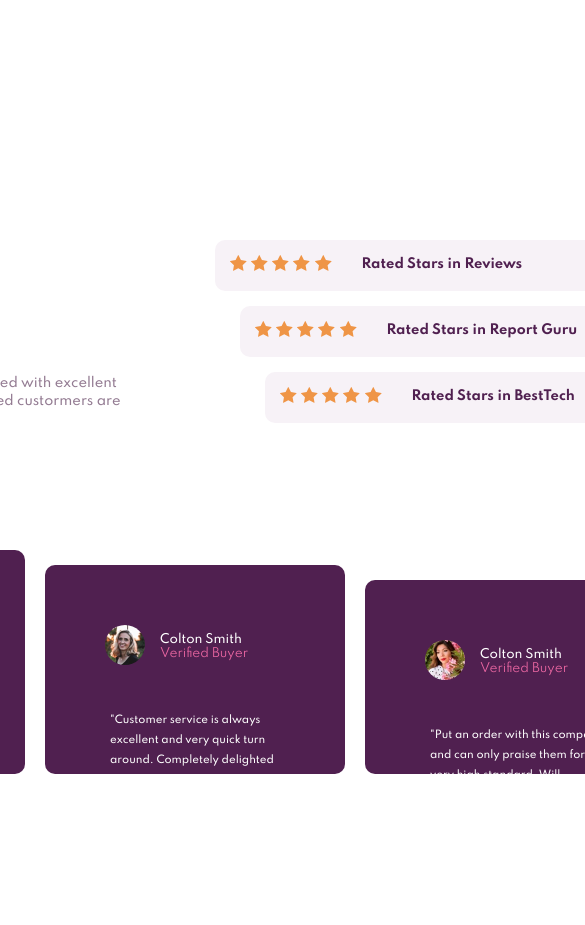
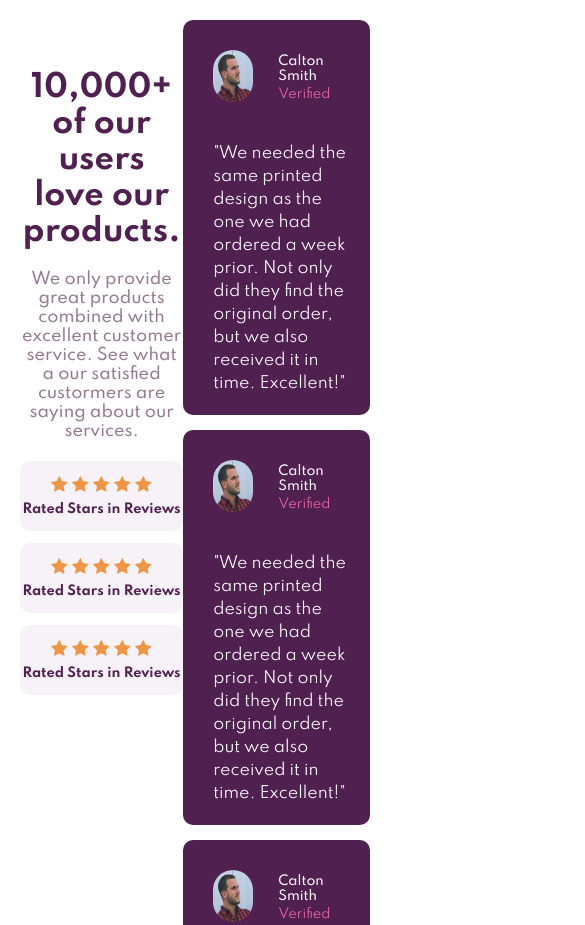
Before and after one commit to rogereichert/challenges, a plain HTML site: page Social proof section/index.html in a window 390 px wide. Shown: the top 925 px of the page, 585 px wide, since content can reach past the window. Before the commit the page ends 855 px from the top, so only its background shows below. Drawn offline with Linux system fonts and the light colour scheme.

Commit message:
Criado o arquivo mobile.css e global.css

```diff
--- /dev/null
+++ b/Social proof section/css/global.css
@@ -0,0 +1,6 @@
+*{
+    margin: 0;
+    padding: 0;
+    box-sizing: border-box;
+    font-family: 'Spartan', Arial, Helvetica, sans-serif;
+}
--- /dev/null
+++ b/Social proof section/css/mobile.css
@@ -0,0 +1,102 @@
+@media screen and (max-width: 768px) {
+    .container {
+      height: auto;
+      padding: 20px;
+      display: flex;
+      justify-content: center;
+    }
+
+    .topo {
+      text-align: center;
+    }
+
+    .topo .texto h1 {
+      font-size: 1.9rem;
+      font-weight: 700;
+      color: hsl(300, 43%, 22%);
+      margin-top: 50px;
+      margin-bottom: 20px;
+    }
+
+    .topo .texto .titulo {
+      font-weight: 500;
+      color: hsl(303, 10%, 53%);
+      margin-bottom: 20px;
+    }
+
+    .rating{
+      margin-bottom: 30px;
+    }
+
+    .rating .rated {
+      display: flex;
+      flex-direction: column;
+      align-items: center;
+      justify-content: center;
+      background-color: hsl(300, 24%, 96%);
+      border-radius: 10px;
+      margin-bottom: 12px;
+      height: 70px;
+    }
+
+    .rating .rated .imagem {
+      margin-bottom: 5px;
+    }
+
+    .rating .rated p {
+      color: hsl(300, 43%, 22%);
+      font-weight: 700;
+      font-size: 0.8rem;
+    }
+
+    /* bottom */
+
+    .card {
+      background-color: hsl(300, 43%, 22%);
+      border-radius: 10px;
+      height: auto;
+      margin-bottom: 15px;
+    }
+
+    .card .perfil {
+      display: flex;
+      padding: 30px;
+      margin-bottom: 20px;
+
+    }
+
+    .card .perfil img {
+      width: 40px;
+      border-radius: 40px;
+    }
+
+    .card .perfil .conta {
+      margin-top: 4px;
+      margin-left: 25px;
+
+    }
+
+    .card .perfil .conta .name {
+      color: white;
+      font-weight: 500;
+      font-size: 0.800rem;
+      margin-bottom: 3px;
+    }
+
+    .card .perfil .conta .verified {
+      color: white;
+      font-weight: 400;
+      font-size: 0.800rem;
+      color: hsl(333, 80%, 67%);
+    }
+
+    .description{
+      margin-top: -30px;
+      padding: 20px;
+      color: white;
+      font-size: 0.9800rem;
+      font-weight: 100;
+      line-height: 23px;
+      margin-left: 10px;
+    }
+  }
--- a/Social proof section/index.html
+++ b/Social proof section/index.html
@@ -5,117 +5,105 @@
     <meta http-equiv="X-UA-Compatible" content="IE=edge" />
     <meta name="viewport" content="width=device-width, initial-scale=1.0" />
     <title>Document</title>
-    <link rel="preconnect" href="https://fonts.googleapis.com" />
-    <link rel="preconnect" href="https://fonts.gstatic.com" crossorigin />
     <link
       href="https://fonts.googleapis.com/css2?family=Spartan:wght@400;500;700&display=swap"
       rel="stylesheet"
     />
-    <link rel="stylesheet" href="styles.css" />
+    <link rel="stylesheet" href="css/mobile.css" />
+    <link rel="stylesheet" href="css/styles.css" />
+    <link rel="stylesheet" href="css/global.css">
   </head>
   <body>
     <div class="container">
-      <div class="top">
-        <div class="header">
-          <h1 class="h1-10">10,000+ of our users love our products.</h1>
-          <p class="rated">
+      <section class="topo">
+        <div class="texto">
+          <h1>10,000+ of our users love our products.</h1>
+          <p class="titulo">
             We only provide great products combined with excellent customer
             service. See what a our satisfied custormers are saying about our
             services.
           </p>
         </div>
-
         <div class="rating">
-          <div class="stars">
-            <div class="estrelas">
+          <div class="rated">
+            <div class="imagem">
               <img src="images/icon-star.svg" alt="" />
               <img src="images/icon-star.svg" alt="" />
               <img src="images/icon-star.svg" alt="" />
               <img src="images/icon-star.svg" alt="" />
               <img src="images/icon-star.svg" alt="" />
             </div>
-            <p class="nota">Rated Stars in Reviews</p>
+            <p>Rated Stars in Reviews</p>
           </div>
-
-          <div class="stars stars2">
-            <div class="estrelas">
+          <div class="rated">
+            <div class="imagem">
               <img src="images/icon-star.svg" alt="" />
               <img src="images/icon-star.svg" alt="" />
               <img src="images/icon-star.svg" alt="" />
               <img src="images/icon-star.svg" alt="" />
               <img src="images/icon-star.svg" alt="" />
             </div>
-            <p class="nota">Rated Stars in Report Guru</p>
+            <p>Rated Stars in Reviews</p>
           </div>
-
-          <div class="stars stars3">
-            <div class="estrelas">
+          <div class="rated">
+            <div class="imagem">
               <img src="images/icon-star.svg" alt="" />
               <img src="images/icon-star.svg" alt="" />
               <img src="images/icon-star.svg" alt="" />
               <img src="images/icon-star.svg" alt="" />
               <img src="images/icon-star.svg" alt="" />
             </div>
-            <p class="nota">Rated Stars in BestTech </p>
+            <p>Rated Stars in Reviews</p>
           </div>
         </div>
-      </div>
+      </section>
 
-      <div class="bottom">
-        <div class="card card1">
-
+      <section class="bottom">
+        <div class="card">
           <div class="perfil">
-            <img src="images/image-colton.jpg" alt="">
-            <div class="contact">
-              <p class="name">Colton Smith</p>
-              <p class="verified">Verified Buyer</p>
+            <img src="images/image-colton.jpg" alt="" />
+            <div class="conta">
+              <p class="name">Calton Smith</p>
+              <p class="verified">Verified</p>
             </div>
           </div>
-
-          <div class="testimonial">
-            <p class="description">
-              "We needed the same printed design as the one we had ordered a
-              week prior. Not only did they find the original order, but
-              we  also received in time. Excelent!"
-            </p>
-          </div>
+          <p class="description">
+            "We needed the same printed design as the one we had ordered a week
+            prior. Not only did they find the original order, but we also
+            received it in time. Excellent!"
+          </p>
         </div>
 
-        <div class="card card2">
+        <div class="card">
           <div class="perfil">
-            <img src="images/image-irene.jpg" alt="">
-            <div class="contact">
-              <p class="name">Colton Smith</p>
-              <p class="verified">Verified Buyer</p>
+            <img src="images/image-colton.jpg" alt="" />
+            <div class="conta">
+              <p class="name">Calton Smith</p>
+              <p class="verified">Verified</p>
             </div>
           </div>
-
-          <div class="testimonial">
-            <p class="description">
-              "Customer service is always excellent and very quick turn around.
-              Completely delighted with the simplicity of the purchase
-              and the speed of delivery."
-            </p>
-          </div>
+          <p class="description">
+            "We needed the same printed design as the one we had ordered a week
+            prior. Not only did they find the original order, but we also
+            received it in time. Excellent!"
+          </p>
         </div>
 
-        <div class="card card3">
+        <div class="card">
           <div class="perfil">
-            <img src="images/image-anne.jpg" alt="">
-            <div class="contact">
-              <p class="name">Colton Smith</p>
-              <p class="verified">Verified Buyer</p>
+            <img src="images/image-colton.jpg" alt="" />
+            <div class="conta">
+              <p class="name">Calton Smith</p>
+              <p class="verified">Verified</p>
             </div>
           </div>
-
-          <div class="testimonial">
-            <p class="description">
-              "Put an order with this company and can only praise them for the very high
-              standard. Will definitely use them again and recommend them to everyone!"
-            </p>
-          </div>
+          <p class="description">
+            "We needed the same printed design as the one we had ordered a week
+            prior. Not only did they find the original order, but we also
+            received it in time. Excellent!"
+          </p>
         </div>
-      </div>
+      </section>
     </div>
   </body>
 </html>
--- a/Social proof section/styles.css
+++ /dev/null
@@ -1,244 +0,0 @@
-* {
-  margin: 0;
-  padding: 0;
-  box-sizing: border-box;
-}
-
-body {
-  font-family: "Spartan", Arial;
-}
-
-.container {
-  max-width: 1000px;
-  height: 600px;
-  margin: auto;
-  margin-top: 200px;
-  padding: 20px;
-  display: flex;
-  flex-direction: column;
-  align-items: center;
-}
-
-.top {
-  width: 1000px;
-  height: 299px;
-  display: flex;
-  justify-content: space-around;
-  margin-bottom: 1px;
-}
-
-.header {
-  padding: 30px;
-  width: 50%;
-}
-
-.h1-10 {
-  color: hsl(300, 43%, 22%);
-  width: 65%;
-  margin-bottom: 10px;
-}
-
-.rated {
-  width: 93%;
-  font-size: 13px;
-  font-weight: 500;
-  line-height: 18px;
-  color: hsl(303, 10%, 53%);
-}
-
-.rating {
-  padding: 20px;
-  width: 50%;
-}
-
-.stars {
-  width: 400px;
-  display: flex;
-  padding: 15px;
-  background-color: hsl(300, 24%, 96%);
-  margin-bottom: 15px;
-  border-radius: 10px;
-}
-
-.stars2 {
-  margin-left: 25px;
-}
-
-.stars3 {
-  margin-left: 50px;
-}
-
-p.nota {
-  margin-left: 30px;
-  font-size: 13px;
-  font-weight: 600;
-  margin-top: 2px;
-  color: hsl(300, 43%, 22%);
-}
-
-/* -- Inicio div bottom -- */
-.bottom {
-  width: 1000px;
-  height: 299px;
-  padding: 30px;
-  display: flex;
-  justify-content: space-between;
-}
-
-.card {
-  width: 300px;
-  height: 200px;
-  background-color: hsl(300, 43%, 22%);
-  border-radius: 10px;
-  padding: 30px;
-}
-
-.perfil {
-  display: flex;
-}
-
-.contact {
-  display: flex;
-  flex-direction: column;
-  margin-left: 15px;
-  margin-top: 8px;
-}
-
-p.name {
-  font-size: 12px;
-  font-weight: 500;
-  color: white;
-}
-
-p.verified {
-  color: hsl(333, 80%, 67%);
-  font-size: 12px;
-}
-
-.testimonial {
-  padding: 5px;
-  margin-top: 20px;
-}
-
-p.description {
-  color: white;
-  font-size: 0.638rem;
-  font-weight: 500;
-  line-height: 20px;
-}
-
-.perfil img {
-  width: 40px;
-  border-radius: 20px;
-}
-
-.card2 {
-  margin-top: 15px;
-}
-
-.card3 {
-  margin-top: 30px;
-}
-
-@media screen and (max-width: 768px) {
-  .container {
-    height: auto;
-    padding: 20px;
-    display: flex;
-    justify-content: center;
-  }
-
-  .topo {
-    text-align: center;
-  }
-
-  .topo .texto h1 {
-    font-size: 1.9rem;
-    font-weight: 700;
-    color: hsl(300, 43%, 22%);
-    margin-top: 50px;
-    margin-bottom: 20px;
-  }
-
-  .topo .texto .titulo {
-    font-weight: 500;
-    color: hsl(303, 10%, 53%);
-    margin-bottom: 20px;
-  }
-
-  .rating{
-    margin-bottom: 30px;
-  }
-
-  .rating .rated {
-    display: flex;
-    flex-direction: column;
-    align-items: center;
-    justify-content: center;
-    background-color: hsl(300, 24%, 96%);
-    border-radius: 10px;
-    margin-bottom: 12px;
-    height: 70px;
-  }
-
-  .rating .rated .imagem {
-    margin-bottom: 5px;
-  }
-
-  .rating .rated p {
-    color: hsl(300, 43%, 22%);
-    font-weight: 700;
-    font-size: 0.8rem;
-  }
-
-  /* bottom */
-
-  .card {
-    background-color: hsl(300, 43%, 22%);
-    border-radius: 10px;
-    height: auto;
-    margin-bottom: 15px;
-  }
-
-  .card .perfil {
-    display: flex;
-    padding: 30px;
-    margin-bottom: 20px;
-
-  }
-
-  .card .perfil img {
-    width: 40px;
-    border-radius: 40px;
-  }
-
-  .card .perfil .conta {
-    margin-top: 4px;
-    margin-left: 25px;
-
-  }
-
-  .card .perfil .conta .name {
-    color: white;
-    font-weight: 500;
-    font-size: 0.800rem;
-    margin-bottom: 3px;
-  }
-
-  .card .perfil .conta .verified {
-    color: white;
-    font-weight: 400;
-    font-size: 0.800rem;
-    color: hsl(333, 80%, 67%);
-  }
-
-  .description{
-    margin-top: -30px;
-    padding: 20px;
-    color: white;
-    font-size: 0.9800rem;
-    font-weight: 100;
-    line-height: 23px;
-    margin-left: 10px;
-  }
-}
```
Also changed, not shown: Social proof section/css/styles.css (added).
